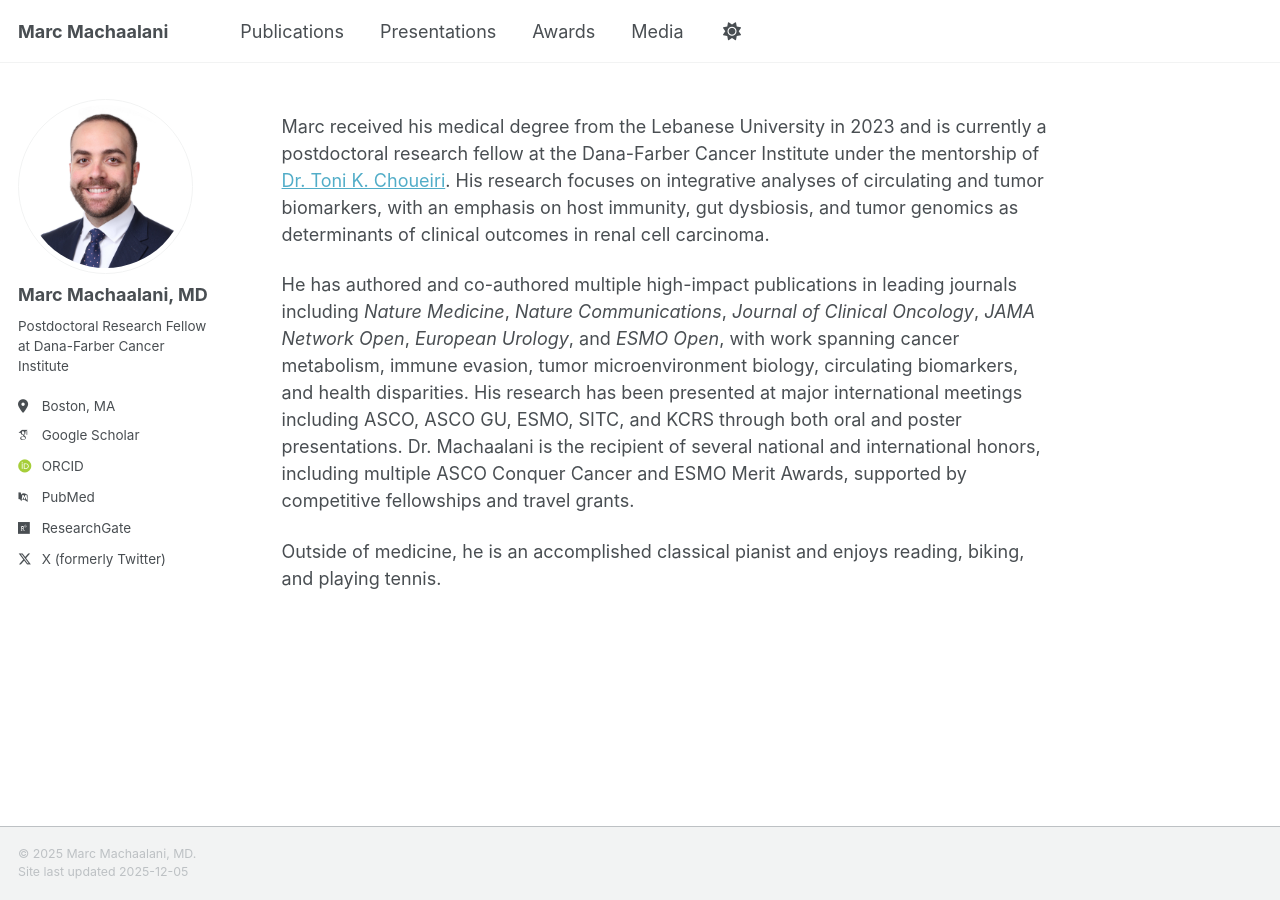
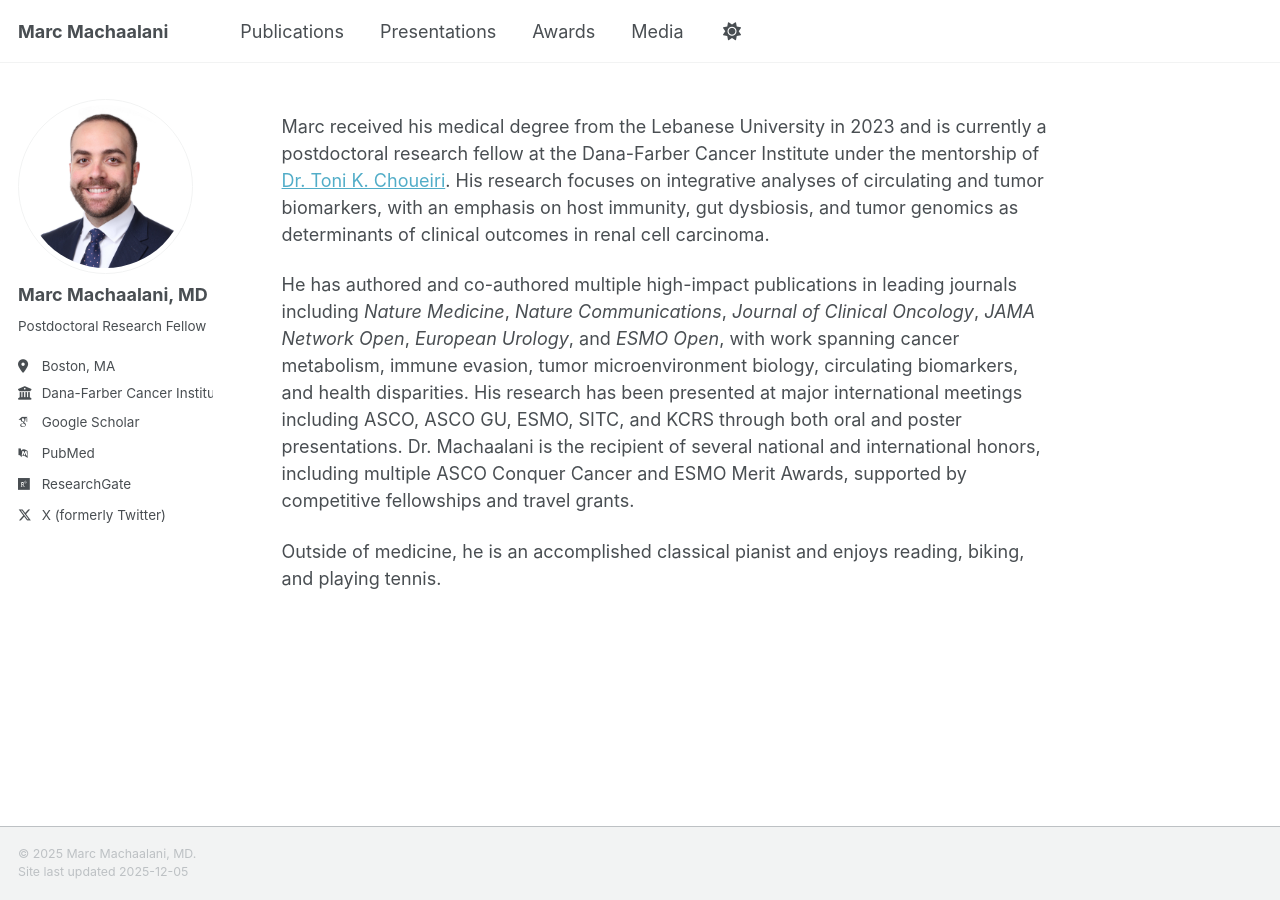
Before and after one commit to MarcMachaalani/marcmachaalani.github.io, a Jekyll site: the page built from _pages/about.md, in a window 1280 px wide. Built offline with Jekyll 4.4.1, drawn with Linux system fonts in a browser that asks for light colours; some web fonts are replaced; a script bundle is joined from its source files by our own code; library files that are not in the unit come from our copies.

Commit message:
Update _config.yml

```diff
--- a/_config.yml
+++ b/_config.yml
@@ -26,9 +26,9 @@ author:
   avatar           : "Machaalani_Marc_square.jpg"
   name             : "Marc Machaalani, MD"
   pronouns         : # example: "she/her"
-  bio              : "Postdoctoral Research Fellow at Dana-Farber Cancer Institute"
+  bio              : "Postdoctoral Research Fellow"
   location         : "Boston, MA"
-  employer         : #
+  employer         : "Dana-Farber Cancer Institute"
   uri              : # URL
   email            : #
 
@@ -38,7 +38,7 @@ author:
   googlescholar    : "https://scholar.google.com/citations?user=hYkqkEUAAAAJ"
   inspire-hep      : # URL
   impactstory      : # URL
-  orcid            : "https://orcid.org/0000-0002-6708-9922"
+  orcid            : #"https://orcid.org/0000-0002-6708-9922"
   semantic         : # URL
   ssrn             : # URL
   pubmed           : "https://www.ncbi.nlm.nih.gov/pubmed/?term=machaalani+m"
```
